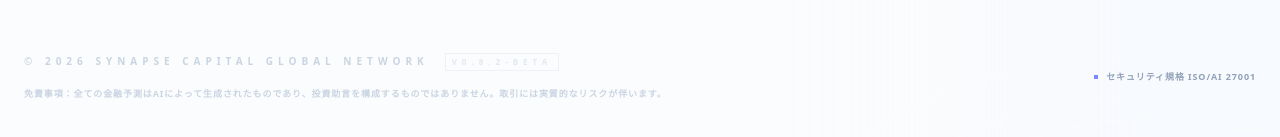
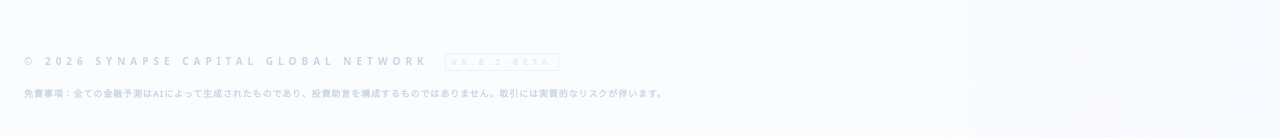
Before and after one commit to noriyuki007/synapse-capital-frontend, a Next.js app: page / in a window 1280 px wide. Shown: the part 2496-2633 px from the top of the page. Built offline with nearby package versions, Linux system fonts and the light colour scheme.

Commit message:
fix: remove ISO 27001 security standard from footer

```diff
--- a/src/components/Footer.tsx
+++ b/src/components/Footer.tsx
@@ -103,10 +103,7 @@ export const Footer = () => {
                     </div>
 
                     <div className="flex items-center gap-8">
-                         <div className="flex items-center gap-2 text-[9px] font-black text-slate-400 uppercase tracking-widest">
-                            <div className="w-1 h-1 bg-indigo-400 rounded-none" />
-                            セキュリティ規格 ISO/AI 27001
-                        </div>
+                        {/* Security standard removed as per user request */}
                     </div>
                 </div>
             </div>
```
